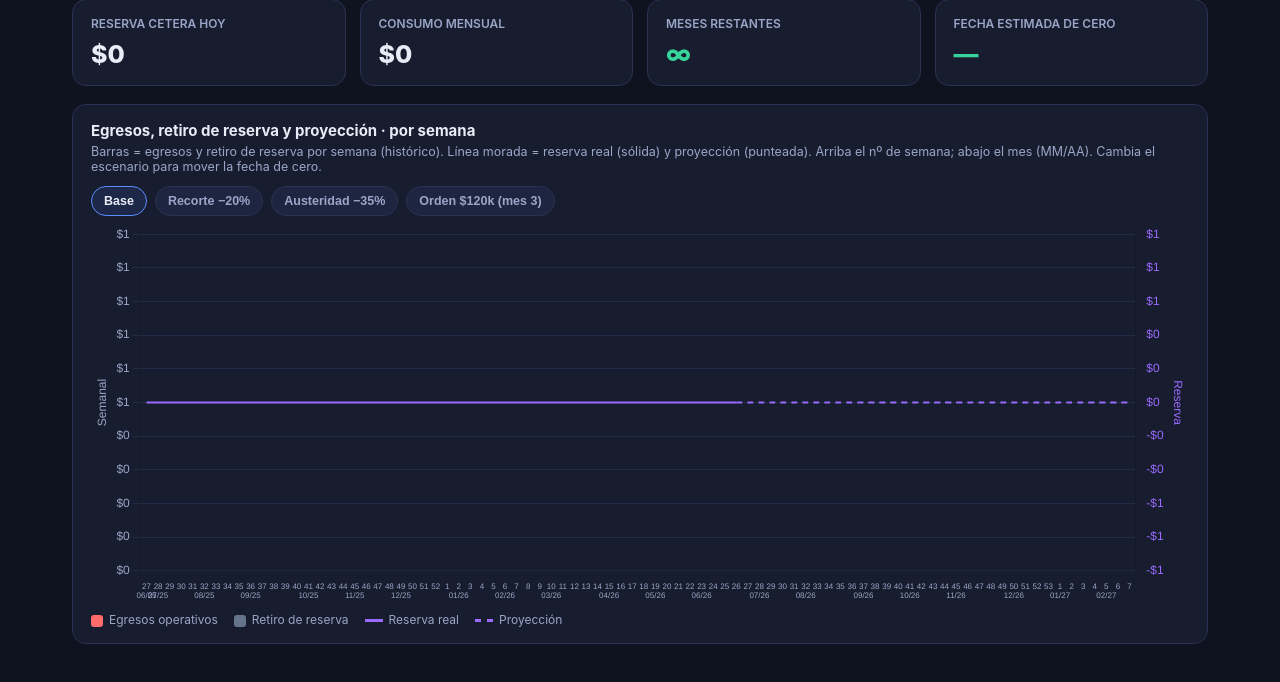
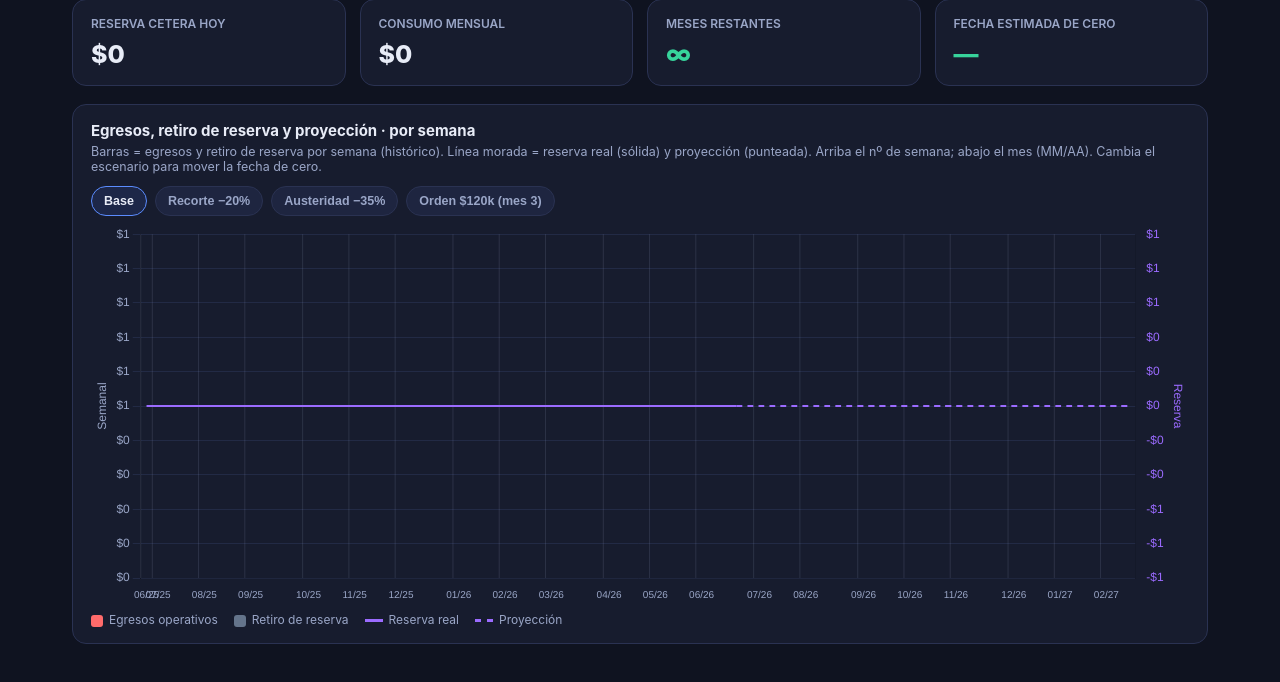
Before and after one commit to pabvi-a11y/kratfel-finanzas, a PHP site: page / in a window 1280 px wide. Shown: the part 130-812 px from the top of the page. Run offline with PHP 8.4, Linux system fonts and the light colour scheme; the visitor is signed in with stand-in values (Sample User, id 1); data that the repository does not hold is empty.

Commit message:
Dashboard: quitar nº de semana del eje, dejar mes + líneas verticales tenues por mes

```diff
--- a/index.php
+++ b/index.php
@@ -94,6 +94,7 @@ nav a{padding:8px 14px;border-radius:10px;text-decoration:none;font-size:14px;fo
 const D = <?= json_encode($data, JSON_UNESCAPED_UNICODE) ?>;
 const fmt=n=>(n<0?'-':'')+'$'+Math.abs(Math.round(n)).toLocaleString('es-ES');
 const MESJS=['ene','feb','mar','abr','may','jun','jul','ago','sep','oct','nov','dic'];
+const monthSep={id:'monthSep',beforeDatasetsDraw(c){const x=c.scales.x,a=c.chartArea,ctx=c.ctx;const half=(x.getPixelForValue(1)-x.getPixelForValue(0))/2;ctx.save();ctx.strokeStyle='rgba(154,166,199,.16)';ctx.lineWidth=1;D.labels.forEach((l,i)=>{if(!l[1])return;const px=x.getPixelForValue(i)-half;ctx.beginPath();ctx.moveTo(px,a.top);ctx.lineTo(px,a.bottom);ctx.stroke();});ctx.restore();}};
 const scen=[{id:'base',name:'Base',mult:1,inc:0,im:0},{id:'c20',name:'Recorte −20%',mult:.8,inc:0,im:0},{id:'c35',name:'Austeridad −35%',mult:.65,inc:0,im:0},{id:'ord',name:'Orden $120k (mes 3)',mult:1,inc:120000,im:3}];
 let cur='base';
 const scEl=document.getElementById('scen');
@@ -120,13 +121,13 @@ function render(){const s=scen.find(x=>x.id===cur);const mo=monthly(s);
   {type:'line',label:'Proyección',data:dotted,borderColor:'#9b6bff',borderDash:[6,5],yAxisID:'y1',pointRadius:0,borderWidth:2,tension:.15,order:2},
  ];
  if(chart)chart.destroy();
- chart=new Chart(document.getElementById('chart'),{data:{labels:D.labels,datasets:ds},options:{maintainAspectRatio:false,
+ chart=new Chart(document.getElementById('chart'),{data:{labels:D.labels,datasets:ds},plugins:[monthSep],options:{maintainAspectRatio:false,
   plugins:{legend:{display:false},tooltip:{callbacks:{title:items=>{const i=items[0].dataIndex;const l=D.labels[i];return 'Semana '+l[0]+(l[1]?' · '+l[1]:'');},label:c=>c.dataset.label+': '+fmt(c.parsed.y)}}},
   scales:{
    y:{position:'left',grid:{color:'#222a45'},ticks:{color:'#9aa6c7',callback:v=>fmt(v)},title:{display:true,text:'Semanal',color:'#9aa6c7'}},
    y1:{position:'right',grid:{display:false},ticks:{color:'#9b6bff',callback:v=>fmt(v)},title:{display:true,text:'Reserva',color:'#9b6bff'}},
-   x:{grid:{display:false},ticks:{color:'#9aa6c7',font:{size:8},autoSkip:false,maxRotation:0,minRotation:0,
-      callback:function(val,idx){const l=D.labels[idx];return l[1]? [String(l[0]), l[1]] : String(l[0]);}}}
+   x:{grid:{display:false},ticks:{color:'#9aa6c7',font:{size:10},autoSkip:false,maxRotation:0,minRotation:0,
+      callback:function(val,idx){const l=D.labels[idx];return l[1]?l[1]:'';}}}
   }}});
 }
 render();
```
